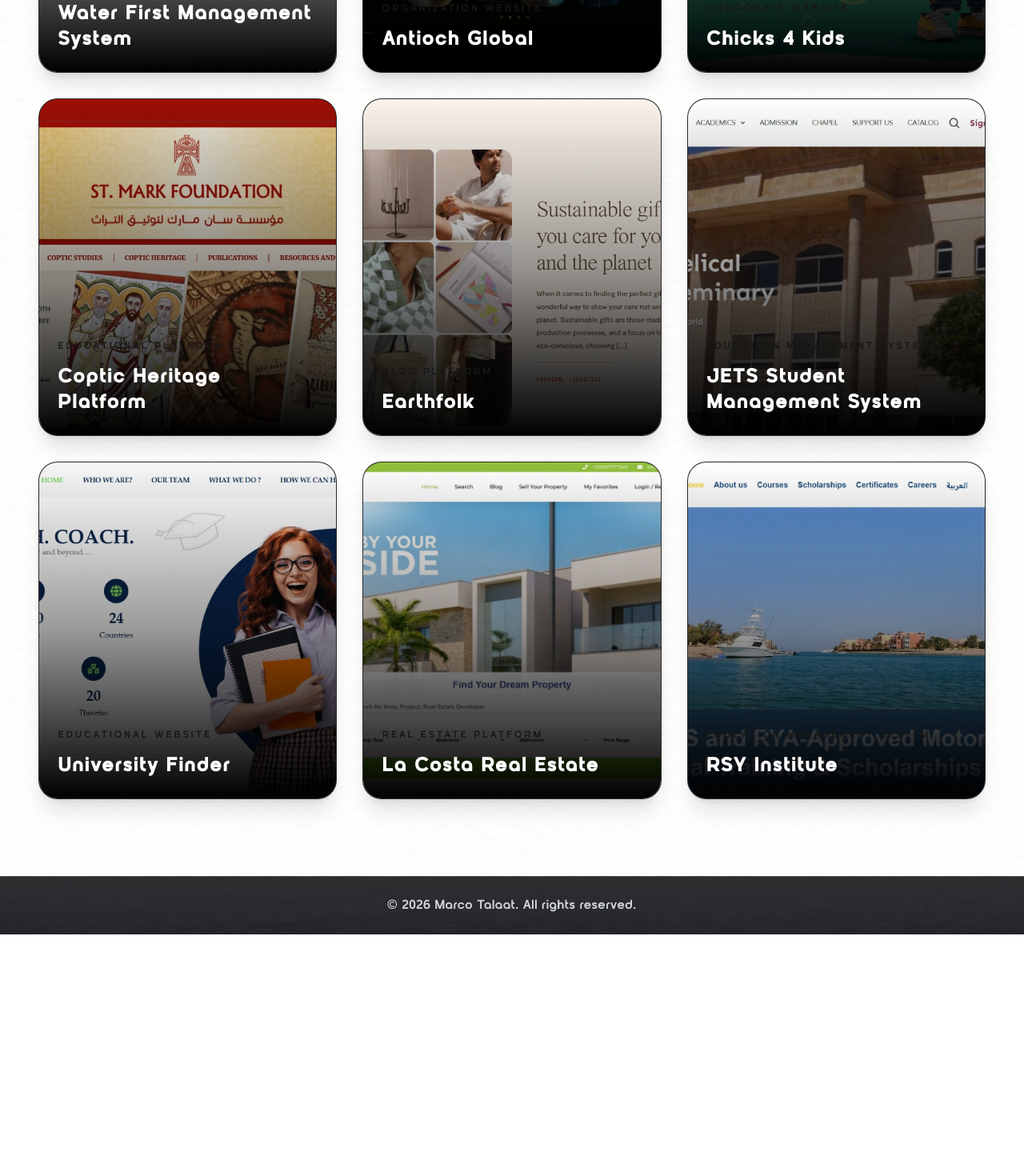
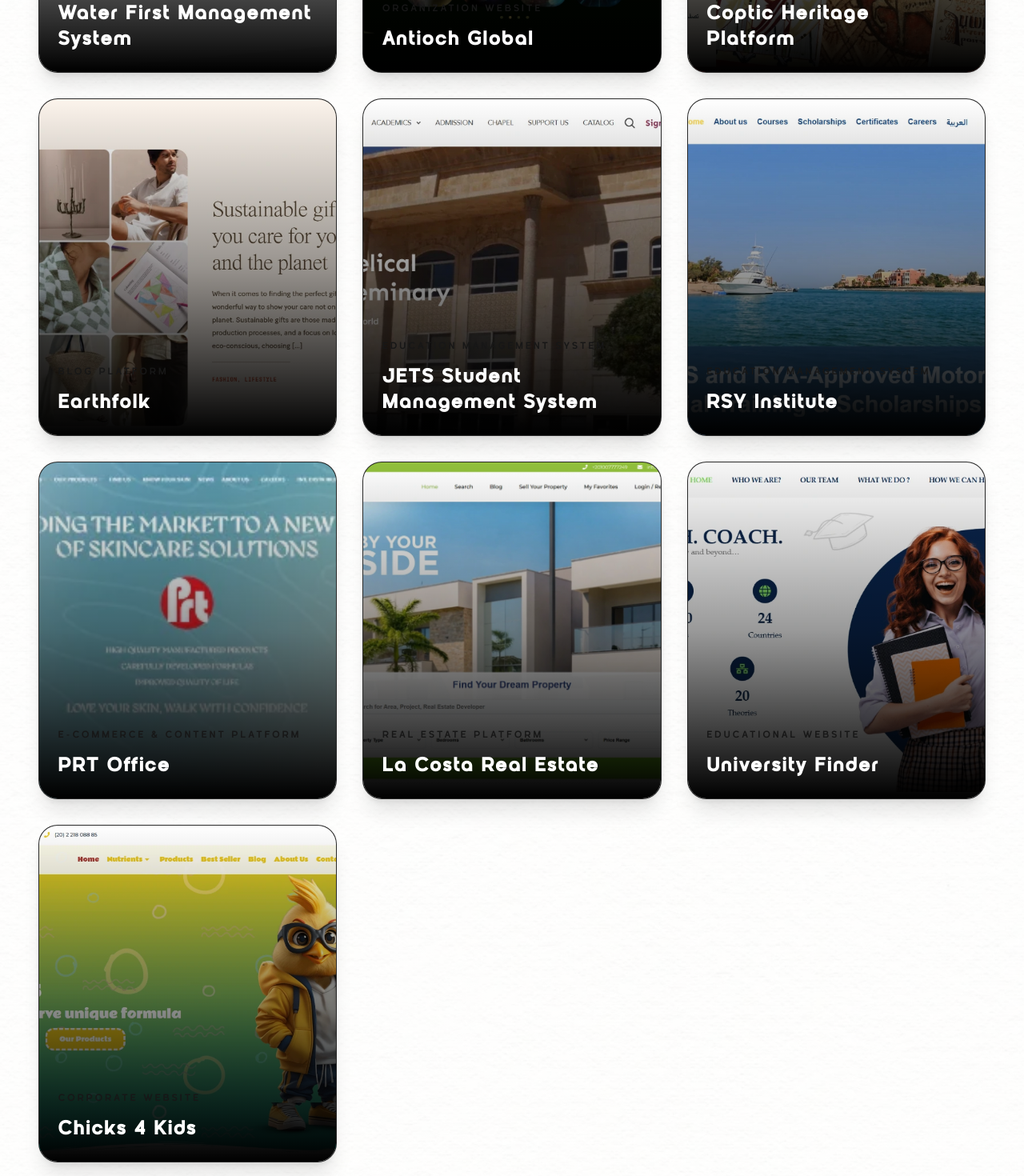
Before and after one commit to marcotalaat/marco-talaat, a React (Vite) app: page /portfolio in a window 1280 px wide. Shown: the part 1320-2790 px from the top of the page at 80% size. Before the commit the page ends 2488 px from the top, so only its background shows below. Built offline with nearby package versions, Linux system fonts and the light colour scheme.

Commit message:
Update Portfolio

```diff
--- a/src/data/projects.js
+++ b/src/data/projects.js
@@ -7,6 +7,7 @@
 import universityFinder from "@/assets/images/projects/university-finder.webp";
 import waterFirst from "@/assets/images/projects/water-first.webp";
 import yachts from "@/assets/images/projects/yachts.webp";
+import prtOffice from "@/assets/images/projects/prtOffice.webp";
 
 import TusLogo from "/src/assets/images/Company Logo/TUs.png";
 import ilampLogo from "/src/assets/images/Company Logo/ilamp.svg";
@@ -84,39 +85,6 @@
       "Dynamic Live Broadcast Display",
       "Custom Admin Content Management",
       "Responsive Design",
-    ],
-  },
-  {
-    id: 3,
-    title: "Chicks 4 Kids",
-    slug: "chicks-4-kids",
-    subtitle: "Pediatric Healthcare & Pharmaceutical Website",
-    category: "Corporate Website",
-    type: "WordPress",
-    image: chicks,
-    liveUrl: "http://chicks4kids.com/",
-    powered: ilampLogo,
-    poweredAlt: "The University of Success",
-    featured: false,
-
-    overview:
-      "A modern corporate website developed for a pediatric pharmaceutical company, showcasing children's healthcare products through a playful, Disney-inspired design. Products are organized into intuitive categories, making it easy for parents and healthcare professionals to explore medications while maintaining a friendly and engaging user experience.",
-
-    technologies: [
-      "WordPress",
-      "PHP",
-      "JavaScript",
-      "ACF Pro",
-      "Custom Post Types",
-    ],
-
-    features: [
-      "Product Catalog",
-      "Category-Based Product Organization",
-      "Disney-Inspired UI Design",
-      "Responsive Layout",
-      "Custom Admin Management",
-      "Optimized Product Pages",
     ],
   },
   {
@@ -239,37 +207,80 @@
     ],
   },
   {
-    id: 7,
-    title: "University Finder",
-    slug: "university-finder",
-    subtitle: "University Information & Student Resources Platform",
-    category: "Educational Website",
+    id: 9,
+    title: "RSY Institute",
+    slug: "rsy-institute",
+    subtitle: "Maritime Academy Admission & Scholarship Platform",
+    category: "Education Management System",
     type: "WordPress",
-    image: universityFinder,
-    liveUrl: "https://universityfinder.net/",
+    image: yachts,
+    liveUrl: "https://rsyinstitute.com/",
     powered: TusLogo,
     poweredAlt: "The University of Success",
-    featured: false,
+    featured: true,
 
     overview:
-      "A content-driven university website designed to provide prospective students with comprehensive information about academic programs, university services, departments, and the institution's team. The platform serves as the university's central information hub with an organized blog and easy-to-navigate content structure.",
+      "A custom admission platform developed for a maritime academy, enabling administrators to build and manage application forms without developer assistance. The system includes a dynamic form builder with configurable validation rules, scholarship application tracking, an eCommerce module, and a student portal where applicants can monitor the status of their submissions.",
 
     technologies: [
       "WordPress",
       "PHP",
       "JavaScript",
+      "AJAX",
+      "WooCommerce",
       "ACF Pro",
-      "Custom Post Types",
+      "Custom Form Builder",
+      "Custom User Roles",
     ],
 
     features: [
-      "University Blog",
-      "Academic Programs",
-      "University Services",
-      "Faculty & Team Pages",
-      "Category-Based Content",
+      "Dynamic Form Builder",
+      "Custom Validation Rules",
+      "Scholarship Applications",
+      "Student Dashboard",
+      "Application Tracking",
+      "Online Store",
+      "Role-Based Management",
       "Responsive Design",
-      "Custom Admin Management",
+      "Custom Admin Panel",
+    ],
+  },
+  {
+    id: 10,
+    title: "PRT Office",
+    slug: "prt-office",
+    subtitle: "Medical E-Commerce, News & Career Platform",
+    category: "E-Commerce & Content Platform",
+    type: "WordPress",
+    image: prtOffice,
+    liveUrl: "https://prt-office.com/",
+    powered: personalLogo,
+    poweredAlt: "Marco Talaat",
+    featured: true,
+
+    overview:
+      "A custom-built digital platform for PRT Office combining a medical e-commerce store with a content-driven website. The platform brings together medical product sales, company news, educational content, career opportunities, and blog publishing into a unified and scalable WordPress experience.",
+
+    technologies: [
+      "WordPress",
+      "WooCommerce",
+      "PHP",
+      "JavaScript",
+      "AJAX",
+      "Custom Post Types",
+      "ACF",
+      "Custom Taxonomies",
+    ],
+
+    features: [
+      "Medical Product E-Commerce",
+      "Product Catalog & Management",
+      "Blog & Articles",
+      "Company News",
+      "Career Opportunities",
+      "Custom Content Management",
+      "Product Categorization & Filtering",
+      "Responsive User Experience",
     ],
   },
   {
@@ -309,42 +320,70 @@
     ],
   },
   {
-    id: 9,
-    title: "RSY Institute",
-    slug: "rsy-institute",
-    subtitle: "Maritime Academy Admission & Scholarship Platform",
-    category: "Education Management System",
+    id: 7,
+    title: "University Finder",
+    slug: "university-finder",
+    subtitle: "University Information & Student Resources Platform",
+    category: "Educational Website",
     type: "WordPress",
-    image: yachts,
-    liveUrl: "https://rsyinstitute.com/",
+    image: universityFinder,
+    liveUrl: "https://universityfinder.net/",
     powered: TusLogo,
     poweredAlt: "The University of Success",
-    featured: true,
+    featured: false,
 
     overview:
-      "A custom admission platform developed for a maritime academy, enabling administrators to build and manage application forms without developer assistance. The system includes a dynamic form builder with configurable validation rules, scholarship application tracking, an eCommerce module, and a student portal where applicants can monitor the status of their submissions.",
+      "A content-driven university website designed to provide prospective students with comprehensive information about academic programs, university services, departments, and the institution's team. The platform serves as the university's central information hub with an organized blog and easy-to-navigate content structure.",
 
     technologies: [
       "WordPress",
       "PHP",
       "JavaScript",
-      "AJAX",
-      "WooCommerce",
       "ACF Pro",
-      "Custom Form Builder",
-      "Custom User Roles",
+      "Custom Post Types",
     ],
 
     features: [
-      "Dynamic Form Builder",
-      "Custom Validation Rules",
-      "Scholarship Applications",
-      "Student Dashboard",
-      "Application Tracking",
-      "Online Store",
-      "Role-Based Management",
+      "University Blog",
+      "Academic Programs",
+      "University Services",
+      "Faculty & Team Pages",
+      "Category-Based Content",
       "Responsive Design",
-      "Custom Admin Panel",
+      "Custom Admin Management",
+    ],
+  },
+  {
+    id: 3,
+    title: "Chicks 4 Kids",
+    slug: "chicks-4-kids",
+    subtitle: "Pediatric Healthcare & Pharmaceutical Website",
+    category: "Corporate Website",
+    type: "WordPress",
+    image: chicks,
+    liveUrl: "http://chicks4kids.com/",
+    powered: ilampLogo,
+    poweredAlt: "The University of Success",
+    featured: false,
+
+    overview:
+      "A modern corporate website developed for a pediatric pharmaceutical company, showcasing children's healthcare products through a playful, Disney-inspired design. Products are organized into intuitive categories, making it easy for parents and healthcare professionals to explore medications while maintaining a friendly and engaging user experience.",
+
+    technologies: [
+      "WordPress",
+      "PHP",
+      "JavaScript",
+      "ACF Pro",
+      "Custom Post Types",
+    ],
+
+    features: [
+      "Product Catalog",
+      "Category-Based Product Organization",
+      "Disney-Inspired UI Design",
+      "Responsive Layout",
+      "Custom Admin Management",
+      "Optimized Product Pages",
     ],
   },
 ];
```
Also changed, not shown: src/assets/images/projects/prtOffice.webp (added).
